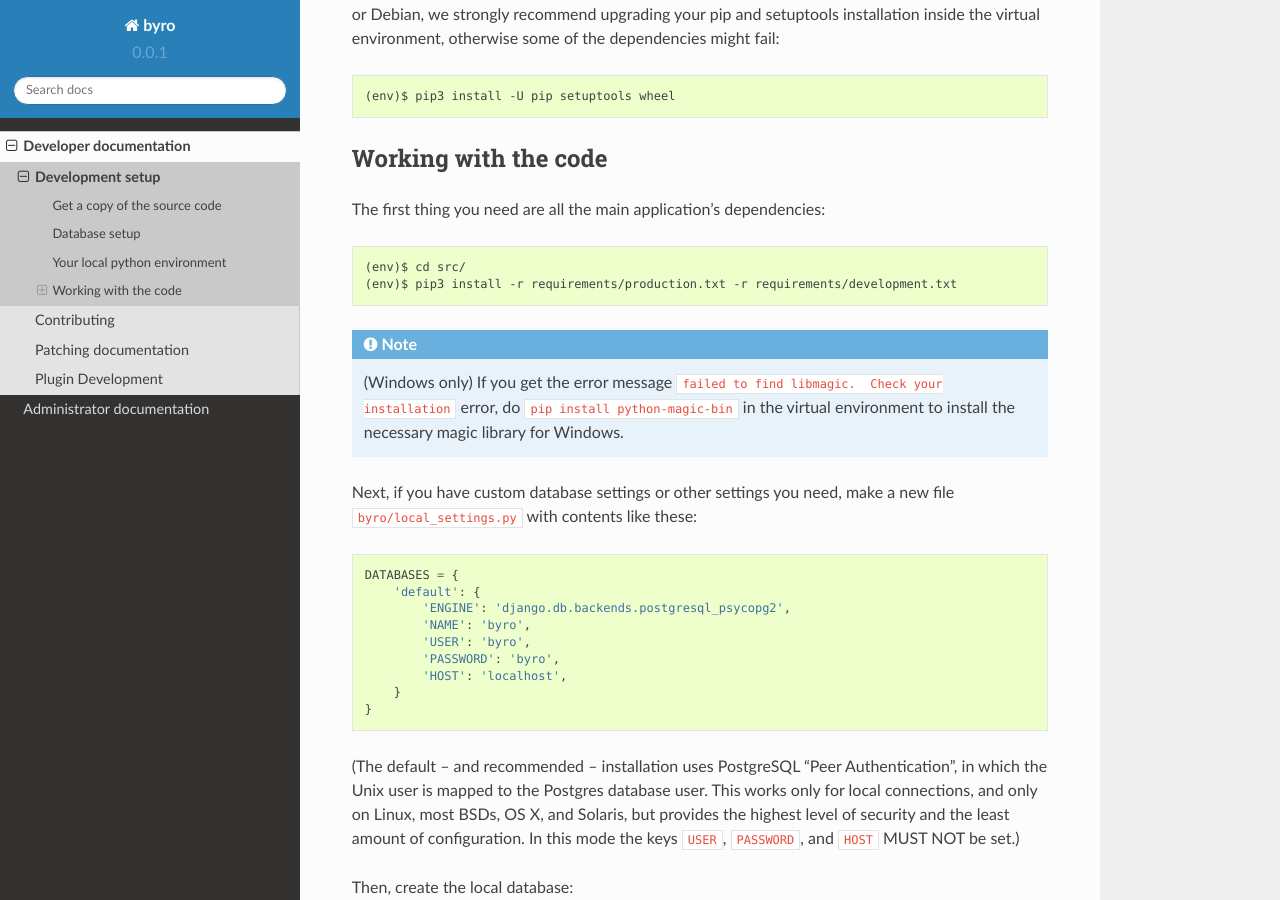
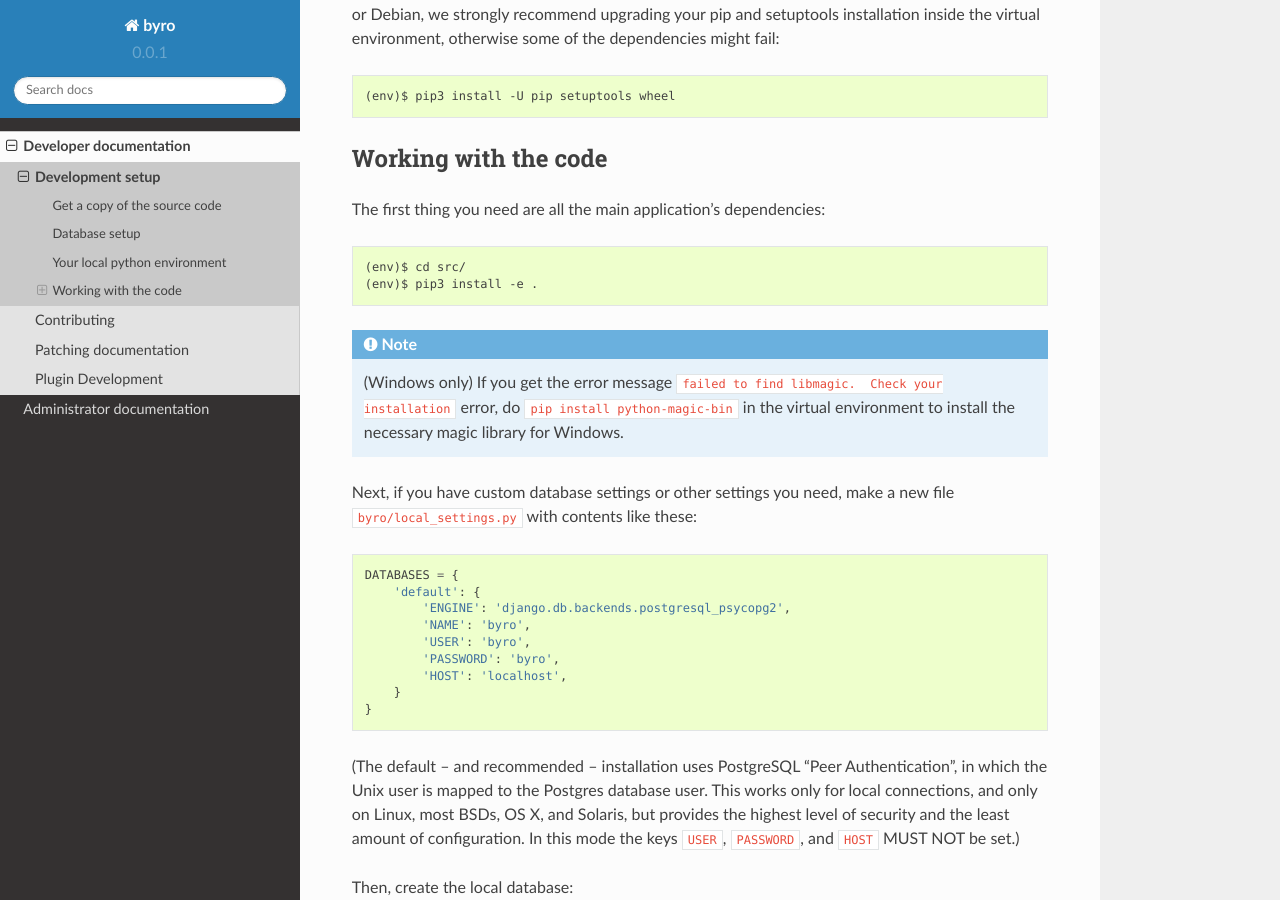
Before and after one commit to byro/byro, a Sphinx documentation site: the page built from docs/developer/setup.rst, in a window 1280 px wide and 900 px high, scrolled down 1320 px. Built offline with Sphinx 7.4.7 and the Read the Docs theme 2.0.0, drawn with Linux system fonts in a browser that asks for light colours; the version number is read from the project's files by our own code.

Commit message:
Update instructions for installing dependencies
The dependency information has moved form several requirements.txt files
into the setup.py file.

```diff
--- a/docs/developer/setup.rst
+++ b/docs/developer/setup.rst
@@ -62,7 +62,7 @@ Working with the code
 The first thing you need are all the main application's dependencies::
 
     (env)$ cd src/
-    (env)$ pip3 install -r requirements/production.txt -r requirements/development.txt
+    (env)$ pip3 install -e .
 
 .. note:: (Windows only) If you get the error message ``failed to find libmagic.  Check your installation`` error, do ``pip install python-magic-bin`` in the virtual environment to install the necessary magic library for Windows.
 
```
